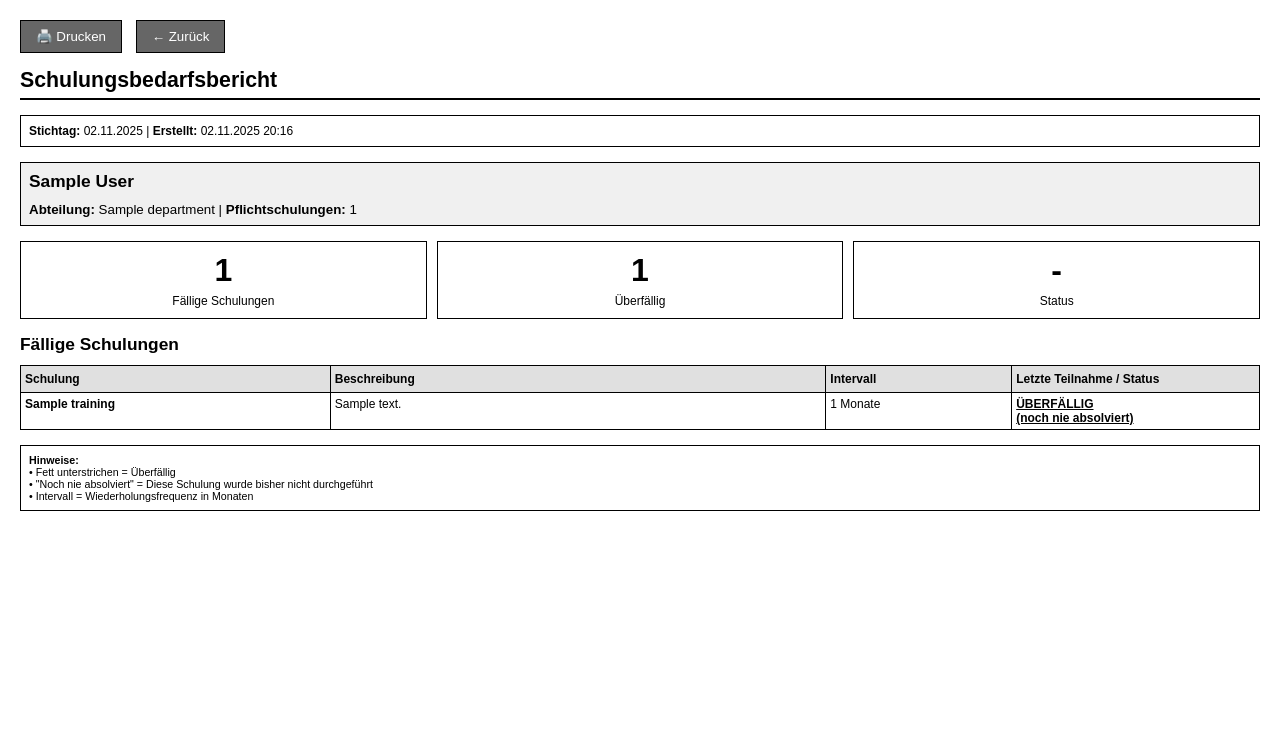
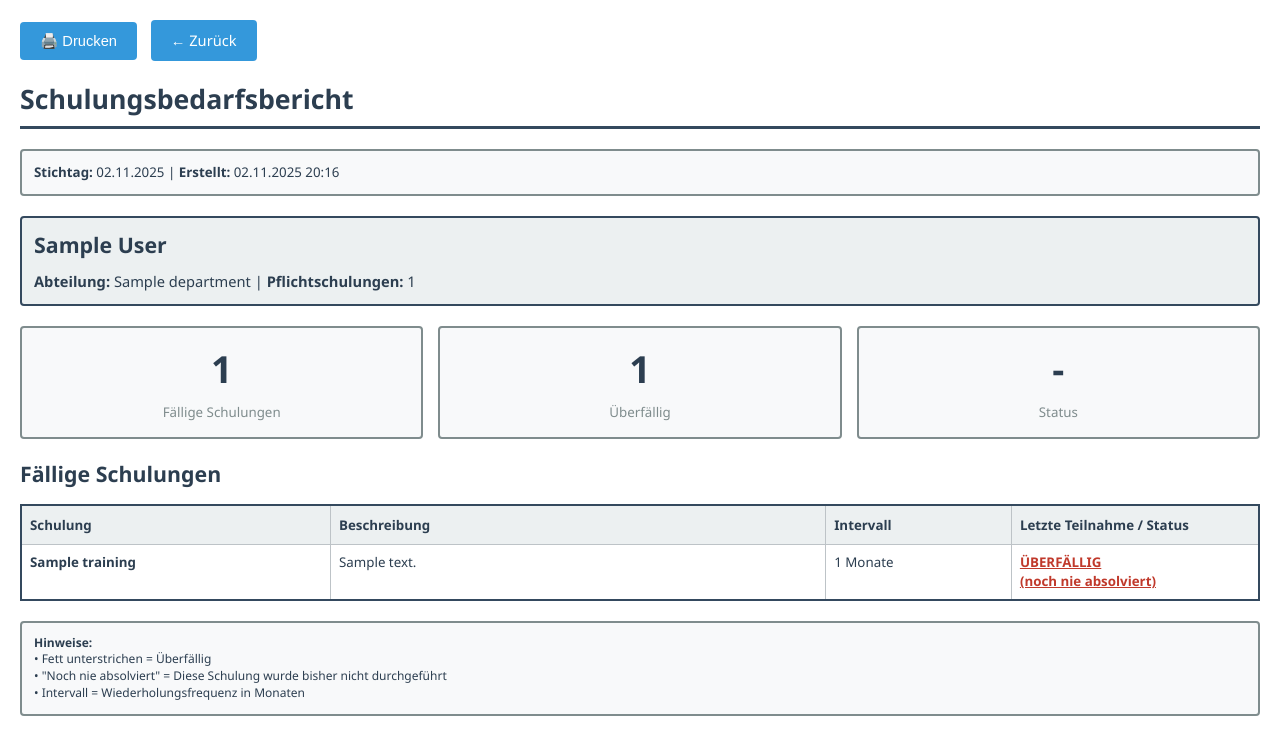
Before and after one commit to Chritox/Mimir, a Spring Boot app: page /reports/employee-training-report/print?employeeId=1 in a window 1280 px wide. Shown: the top 755 px of the page. Run offline with Spring Boot 4, Linux system fonts and the light colour scheme; tables that the repository leaves empty hold one stand-in row (values such as "Sample post").

Commit message:
Fix employee report 500 error and improve print view styling with better visual design
Co-authored-by: Chritox <23061856+Chritox@users.noreply.github.com>

```diff
--- a/src/main/resources/templates/reports/print-employee.html
+++ b/src/main/resources/templates/reports/print-employee.html
@@ -6,133 +6,155 @@
     <style>
         @media print {
             .no-print { display: none; }
-            body { margin: 10mm; }
+            body { margin: 15mm; }
             h1 { font-size: 18pt; }
-            .summary-box { padding: 5px; }
-            .summary-number { font-size: 20pt; }
+            .summary-box { padding: 8px; }
         }
 
         body {
-            font-family: Arial, sans-serif;
+            font-family: 'Segoe UI', Arial, sans-serif;
             margin: 20px;
-            font-size: 10pt;
-            color: #000;
+            font-size: 11pt;
+            color: #2c3e50;
+            line-height: 1.4;
         }
 
         h1 {
-            color: #000;
-            border-bottom: 2px solid #000;
-            padding-bottom: 5px;
-            font-size: 16pt;
-            margin-bottom: 15px;
+            color: #2c3e50;
+            border-bottom: 3px solid #34495e;
+            padding-bottom: 8px;
+            font-size: 20pt;
+            margin-bottom: 20px;
+            font-weight: 600;
         }
 
         h2 {
-            color: #000;
-            font-size: 13pt;
-            margin-top: 15px;
-            margin-bottom: 10px;
+            color: #2c3e50;
+            font-size: 16pt;
+            margin-top: 20px;
+            margin-bottom: 12px;
+            font-weight: 600;
         }
 
         .info-box {
-            border: 1px solid #000;
-            padding: 8px;
-            margin-bottom: 15px;
-            font-size: 9pt;
+            border: 2px solid #7f8c8d;
+            background-color: #f8f9fa;
+            padding: 12px;
+            margin-bottom: 20px;
+            font-size: 10pt;
+            border-radius: 4px;
         }
 
         .employee-info {
-            border: 1px solid #000;
-            padding: 8px;
-            margin-bottom: 15px;
-            background-color: #f0f0f0;
+            border: 2px solid #34495e;
+            background-color: #ecf0f1;
+            padding: 12px;
+            margin-bottom: 20px;
+            border-radius: 4px;
         }
 
         table {
             width: 100%;
             border-collapse: collapse;
-            margin-top: 10px;
-            border: 1px solid #000;
-            font-size: 9pt;
+            margin-top: 15px;
+            border: 2px solid #34495e;
+            font-size: 10pt;
         }
 
         th {
-            background-color: #e0e0e0;
-            color: #000;
-            padding: 6px 4px;
+            background-color: #ecf0f1;
+            color: #2c3e50;
+            padding: 10px 8px;
             text-align: left;
-            font-weight: bold;
-            border: 1px solid #000;
+            font-weight: 600;
+            border: 1px solid #bdc3c7;
         }
 
         td {
-            padding: 4px;
-            border: 1px solid #000;
+            padding: 8px;
+            border: 1px solid #bdc3c7;
             vertical-align: top;
+        }
+
+        tbody tr:nth-child(even) {
+            background-color: #f8f9fa;
         }
 
         .overdue-mark {
             font-weight: bold;
             text-decoration: underline;
+            color: #c0392b;
         }
 
         .no-print {
-            margin-bottom: 15px;
+            margin-bottom: 20px;
         }
 
         .btn {
-            padding: 8px 15px;
-            background-color: #666;
+            padding: 10px 20px;
+            background-color: #3498db;
             color: white;
-            border: 1px solid #000;
+            border: none;
+            border-radius: 4px;
             cursor: pointer;
             text-decoration: none;
             display: inline-block;
             margin-right: 10px;
-            font-size: 10pt;
+            font-size: 11pt;
+            transition: background-color 0.3s;
         }
 
         .btn:hover {
-            background-color: #333;
+            background-color: #2980b9;
         }
 
         .summary {
             display: flex;
             justify-content: space-between;
-            margin-bottom: 15px;
-            gap: 10px;
+            margin-bottom: 20px;
+            gap: 15px;
         }
 
         .summary-box {
             flex: 1;
-            border: 1px solid #000;
-            padding: 10px;
+            border: 2px solid #7f8c8d;
+            background-color: #f8f9fa;
+            padding: 15px;
             text-align: center;
+            border-radius: 4px;
         }
 
         .summary-number {
-            font-size: 24pt;
+            font-size: 28pt;
             font-weight: bold;
             display: block;
-            margin-bottom: 5px;
+            margin-bottom: 8px;
+            color: #2c3e50;
         }
 
         .summary-label {
-            font-size: 9pt;
+            font-size: 10pt;
+            color: #7f8c8d;
+            font-weight: 500;
         }
 
         .success-message {
             text-align: center;
             padding: 20px;
-            border: 2px solid #000;
+            border: 2px solid #27ae60;
+            background-color: #d4edda;
             margin: 20px 0;
+            border-radius: 4px;
+            color: #155724;
         }
 
         .notes-box {
-            border: 1px solid #000;
-            padding: 8px;
-            margin-top: 15px;
-            font-size: 8pt;
+            border: 2px solid #7f8c8d;
+            background-color: #f8f9fa;
+            padding: 12px;
+            margin-top: 20px;
+            font-size: 9pt;
+            border-radius: 4px;
         }
     </style>
 </head>
```
Also changed, not shown: src/main/resources/templates/reports/employee-training-report.html (+8 -3 lines), src/main/resources/templates/reports/print-all.html (+67 -44 lines), src/main/resources/templates/reports/print-department.html (+76 -49 lines).
